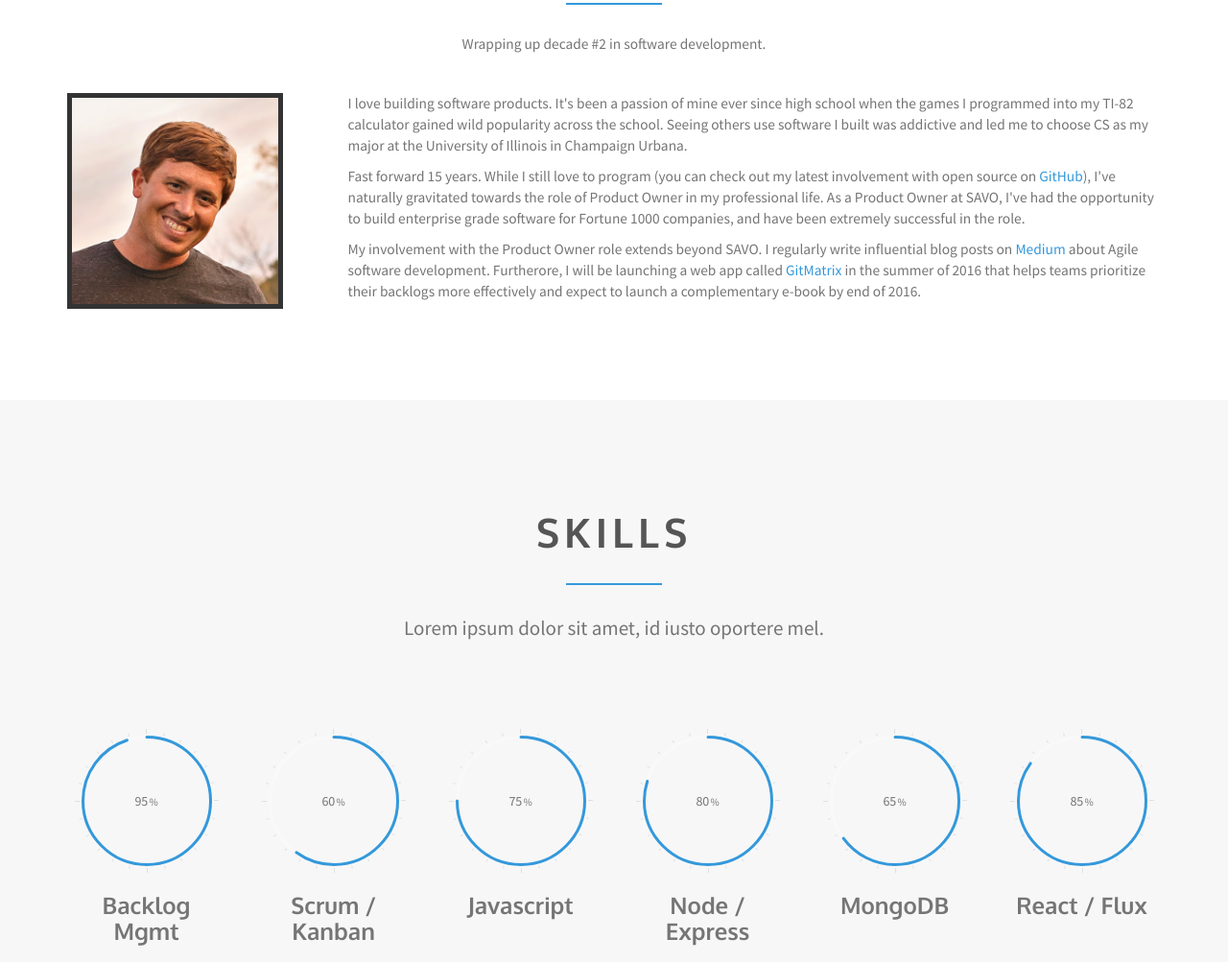
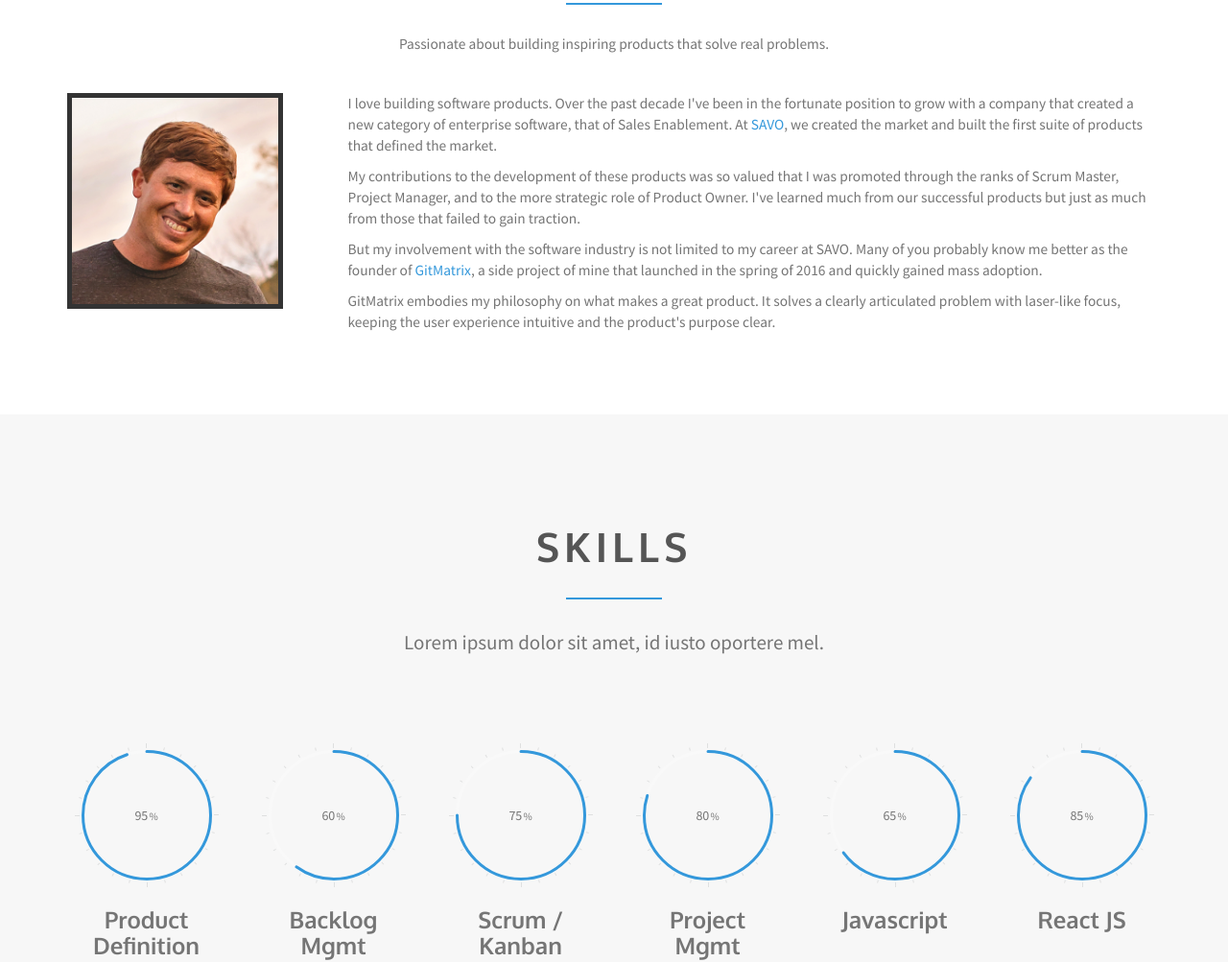
Before and after one commit to pelling/cppelling, a website: page public/app.html in a window 1280 px wide. Shown: the part 1043-2046 px from the top of the page at 96% size. Drawn offline with Linux system fonts and the light colour scheme.

Commit message:
updated bio and skillset

```diff
--- a/public/app.html
+++ b/public/app.html
@@ -119,7 +119,7 @@
             <header class="section-header">
                 <h2 class="section-title">Personal Profile</h2>
                 <div class="spacer"></div>
-                <p class="section-subtitle">Wrapping up decade #2 in software development.</p>
+                <p class="section-subtitle">Passionate about building inspiring products that solve real problems.</p>
             </header>
             <div class="row">
                 <div class="col-md-3">
@@ -127,9 +127,11 @@
                     </div>
                 </div>
                 <div class="col-md-9">
-                  <p>I love building software products.  It's been a passion of mine ever since high school when the games I programmed into my TI-82 calculator gained wild popularity across the school.  Seeing others use software I built was addictive and led me to choose CS as my major at the University of Illinois in Champaign Urbana.</p>
-                  <p>Fast forward 15 years.  While I still love to program (you can check out my latest involvement with open source on <a href="https://github.com/pelling" target="_blank">GitHub</a>), I've naturally gravitated towards the role of Product Owner in my professional life.  As a Product Owner at SAVO, I've had the opportunity to build enterprise grade software for Fortune 1000 companies, and have been extremely successful in the role.</p>
-                  <p>My involvement with the Product Owner role extends beyond SAVO.  I regularly write influential blog posts on <a href="https://medium.com/@Cppelling" target="_blank">Medium</a> about Agile software development.  Furtherore, I will be launching a web app called <a href="http://www.gitmatrix.com" target="_blank">GitMatrix</a> in the summer of 2016 that helps teams prioritize their backlogs more effectively and expect to launch a complementary e-book by end of 2016.</p>
+                  <p>I love building software products.  Over the past decade I've been in the fortunate position to grow with a company that created a new category of enterprise software, that of Sales Enablement.  At <a href="http://www.savogroup.com" target="_blank">SAVO</a>, we created the market and built the first suite of products that defined the market.</p>
+                  <p>My contributions to the development of these products was so valued that I was promoted through the ranks of Scrum Master, Project Manager, and to the more strategic role of Product Owner. I've learned much from our successful products but just as much from those that failed to gain traction.</p>
+                  <p>But my involvement with the software industry is not limited to my career at SAVO.  Many of you probably know me better as the founder of <a href="http://www.gitmatrix.com" target="_blank">GitMatrix</a>, a side project of mine that launched in the spring of 2016 and quickly gained mass adoption.</p>
+                  <p>GitMatrix embodies my philosophy on what makes a great product.  It solves a clearly articulated problem with laser-like focus, keeping the user experience intuitive and the product's purpose clear.</p>
+
                 </div>
             </div>
         </div>
@@ -148,37 +150,37 @@
                 <div class="col-md-2">
                     <span class="chart" data-percent="95">
                       <span class="percent"></span>
-                    <h3>Backlog Mgmt</h3>
+                    <h3>Product Definition</h3>
                     </span>
                 </div>
                 <div class="col-md-2 ">
                     <span class="chart" data-percent="60">
                       <span class="percent"></span>
-                    <h3>Scrum / Kanban</h3>
+                    <h3>Backlog Mgmt</h3>
                     </span>
                 </div>
                 <div class="col-md-2">
                     <span class="chart" data-percent="75">
                       <span class="percent"></span>
-                    <h3>Javascript</h3>
+                    <h3>Scrum / Kanban</h3>
                     </span>
                 </div>
                 <div class="col-md-2">
                     <span class="chart" data-percent="80">
                       <span class="percent"></span>
-                    <h3>Node / Express</h3>
+                    <h3>Project Mgmt</h3>
                     </span>
                 </div>
                 <div class="col-md-2">
                     <span class="chart" data-percent="65">
                       <span class="percent"></span>
-                    <h3>MongoDB</h3>
+                    <h3>Javascript</h3>
                     </span>
                 </div>
                 <div class="col-md-2">
                     <span class="chart" data-percent="85">
                       <span class="percent"></span>
-                    <h3>React / Flux</h3>
+                    <h3>React JS</h3>
                     </span>
                 </div>
             </div>
```
